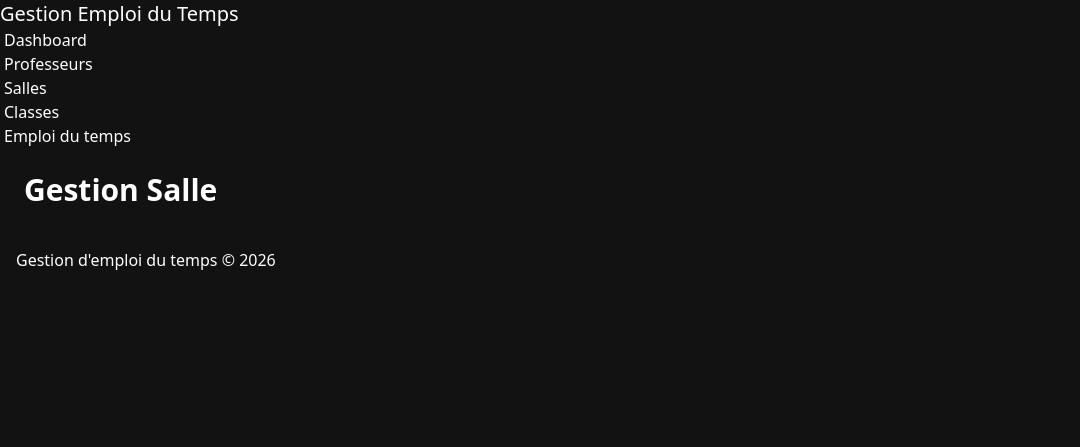
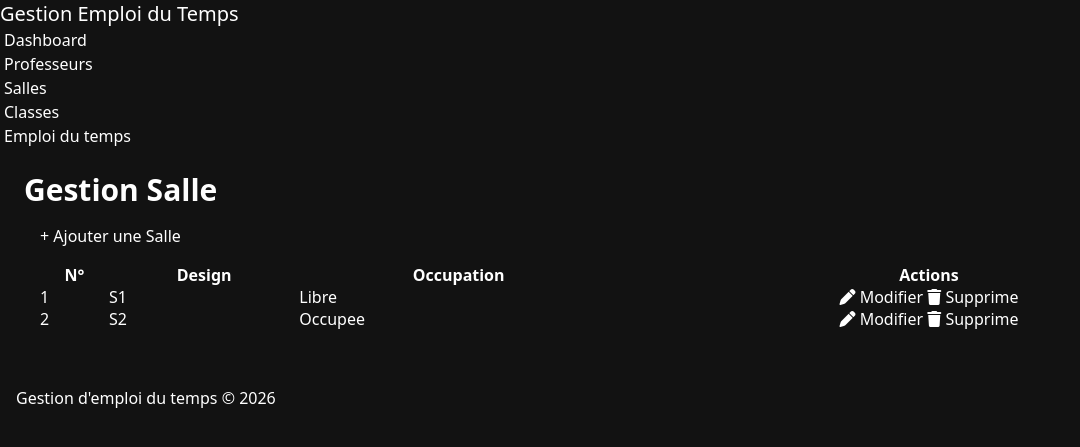
Before and after one commit to rtetanjona/Gestion_d-emploi_du_temps-, a Django app: page /salle/ in a window 1280 px wide. Shown: the top 447 px of the page, without its empty margins (0-1080 px from the left). Run offline with Django 5.2, Linux system fonts and the light colour scheme; data comes from the database, SQL or seed files in the repository; both versions use the stored data as it was after the commit; some libraries are stand-ins or nearby versions.

Commit message:
Liste des salle ajouter

```diff
--- a/emploi/templates/salle/salle.html
+++ b/emploi/templates/salle/salle.html
@@ -5,4 +5,46 @@
 <h1 class="text-3xl font-bold">
     Gestion Salle
 </h1>
+<div class="w-full bg-base-200 p-4 rounded-2xl">
+    <!-- btn ajoute -->
+     <div class="mb-4">
+        <button class="btn btn-info" onclick="mdajt.showModal()">
+            + Ajouter une Salle
+        </button>
+     </div>
+     <!-- list Salle -->
+      <div class="overflow-x-auto">
+            <table class="table table-zebra w-full">
+                <thead>
+                    <tr>
+                        <th>N°</th>
+                        <th>Design</th>
+                        <th>Occupation</th>
+                        <th class="text-center">Actions</th>
+
+                    </tr>
+                </thead>
+                <tbody>
+                    {%for sl in salles%}
+                    <tr>
+                        <td>{{sl.idsalle}}</td>
+                        <td>{{sl.design}}</td>
+                        <td>{{sl.occupation}}</td>
+                        <td class="text-center">
+                            <button class="btn btn-sm btn-accent" type="button" onclick="document.getElementById('md_modif_{{sl.idsalle}}').showModal()">
+                               <i class="fa-solid fa-pen"></i>
+                                Modifier
+                            </button>
+                            <button class="btn btn-soft btn-sm btn-secondary" type="button" onclick="document.getElementById('md_sup_{{sl.idsalle}}').showMoodal()">
+                                <i class="fa-solid fa-trash"></i>
+                                Supprime
+                            </button>
+
+                        </td>
+                    </tr>
+                    {%endfor%}
+                </tbody>
+            </table>
+      </div>
+</div>
 {%endblock%}
--- a/emploi/urls.py
+++ b/emploi/urls.py
@@ -21,5 +21,5 @@ urlpatterns = [
 
 
     # SALLE
-    path('salle/', views.salle, name="salle")
+    path('salle/', views.list_salle, name="salle")
 ]
--- a/emploi/views.py
+++ b/emploi/views.py
@@ -63,9 +63,10 @@ def suprime_prof(request , idprof):
 
 # -----------SALLE---------------
 
-def salle(request):
-
-    return render(request , "salle/salle.html")
+def list_salle(request):
+    salles =Salle.objects.all()
+    form =  SalleForms()
+    return render(request , "salle/salle.html" , {'salles':salles , 'form' : form})
 
 # ----------EMPLOI------------
 
```
Also changed, not shown: db.sqlite3.
